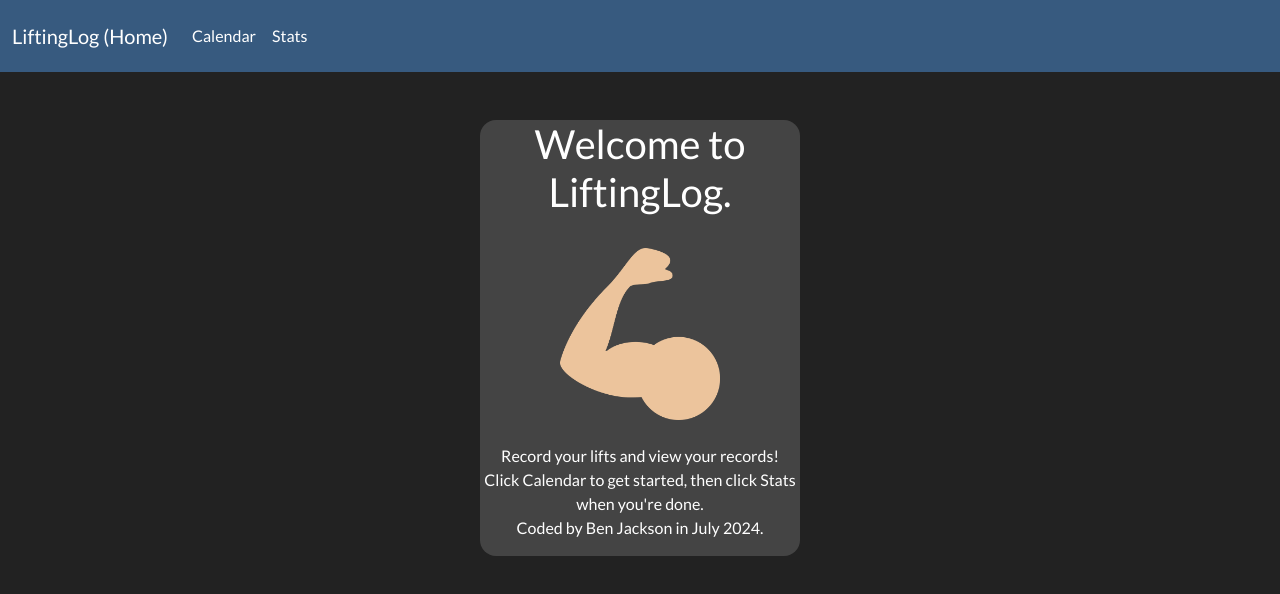
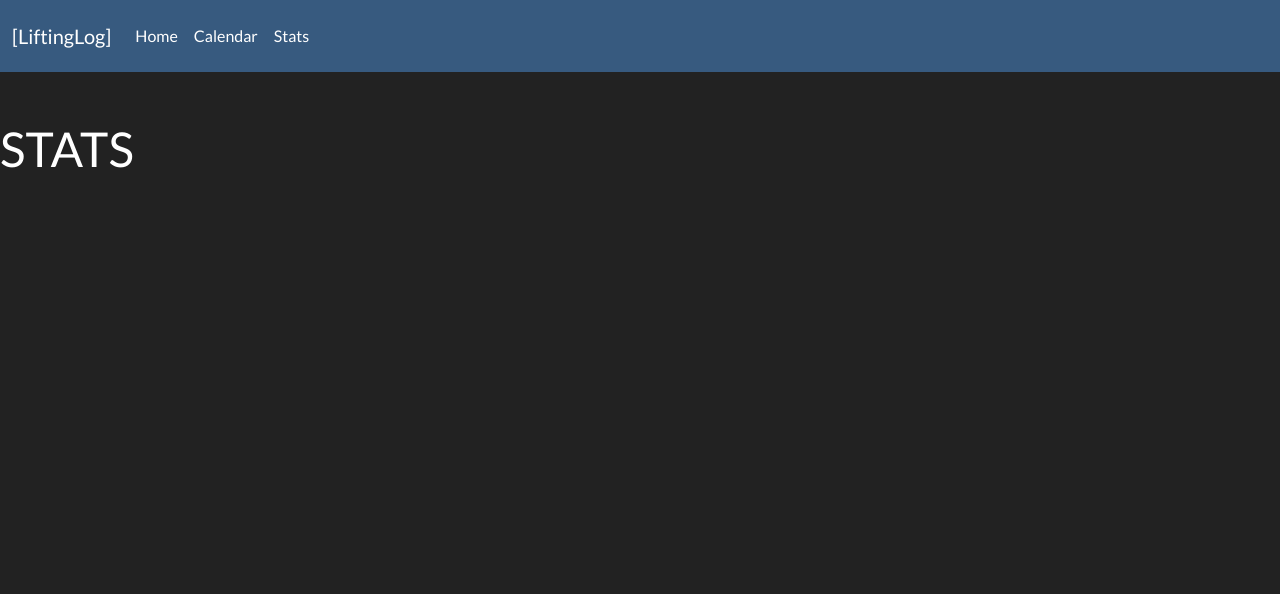
Before and after one commit to benjack795/LiftingLog, a React (Vite) app in the folder client/: page /stats in a window 1280 px wide. Shown: the top 594 px of the page. Built offline with nearby package versions, Linux system fonts and the light colour scheme.

Commit message:
v0.2.0 Added Routing

```diff
--- a/client/package.json
+++ b/client/package.json
@@ -14,7 +14,9 @@
     "bootstrap": "^5.3.3",
     "react": "^18.3.1",
     "react-dom": "^18.3.1",
-    "react-helmet": "^6.1.0"
+    "react-helmet": "^6.1.0",
+    "react-router-dom": "^6.25.1",
+    "styled-components": "^6.1.12"
   },
   "devDependencies": {
     "@types/react": "^18.3.3",
--- a/client/src/App.tsx
+++ b/client/src/App.tsx
@@ -1,38 +1,21 @@
 import "./assets/BootswatchTheme.css";
+import HelmetNav from './components/HelmetNav';
 import HomeInfo from './components/HomeInfo';
-import {Helmet} from "react-helmet";
-import favicon from './assets/dumbbell-solid.svg'
+import Calendar from './components/Calendar';
+import Stats from './components/Stats';
+import { BrowserRouter,  Routes,  Route} from "react-router-dom";
 
 function App() {
   return (
-    <div className='App'>
-
-        <Helmet>
-            <meta charSet="utf-8" />
-            <title>LiftingLog</title>
-            <link rel="icon" type="image/x-icon" href={favicon} />
-        </Helmet>
-
-        <nav className="navbar navbar-expand-lg bg-primary" data-bs-theme="dark">
-          <div className="container-fluid">
-            <a className="navbar-brand" href="#">LiftingLog (Home)</a>
-            <div className="collapse navbar-collapse" id="navbarColor01">
-              <ul className="navbar-nav me-auto">
-                <li className="nav-item">
-                  <a className="nav-link active" href="#">Calendar</a>
-                </li>
-                <li className="nav-item">
-                  <a className="nav-link active" href="#">Stats</a>
-                </li>
-              </ul>
-            </div>
-          </div>
-        </nav>
-
-        <br/><br/>
-        <HomeInfo />
-
-    </div>
+    <BrowserRouter>
+      <Routes>
+        <Route path="/" element={<HelmetNav />}>
+          <Route index element={<HomeInfo />} />
+          <Route path="calendar" element={<Calendar />} />
+          <Route path="stats" element={<Stats />} />
+        </Route>
+      </Routes>
+    </BrowserRouter>
   )
 }
 
--- /dev/null
+++ b/client/src/components/Calendar.tsx
@@ -0,0 +1,12 @@
+import '../assets/BootswatchTheme.css';
+
+const Calendar = () => {
+    return (
+        <>
+            <br/><br/>
+            <h1>CALENDAR</h1>
+        </>
+    )
+}
+
+export default Calendar;
--- /dev/null
+++ b/client/src/components/HelmetNav.tsx
@@ -0,0 +1,39 @@
+import { Helmet } from 'react-helmet';
+import '../assets/BootswatchTheme.css';
+import favicon from '../assets/dumbbell-solid.svg';
+import { Outlet, Link } from 'react-router-dom';
+
+const HelmetNav = () => {
+    return (
+        <>
+            <Helmet>
+                <meta charSet="utf-8" />
+                <title>LiftingLog</title>
+                <link rel="icon" type="image/x-icon" href={favicon} />
+            </Helmet>
+
+            <nav className="navbar navbar-expand-lg bg-primary" data-bs-theme="dark">
+                <div className="container-fluid">
+                <a className="navbar-brand">[LiftingLog]</a>
+                <div className="collapse navbar-collapse" id="navbarColor01">
+                    <ul className="navbar-nav me-auto">
+                    <li className="nav-item">
+                        <Link className="nav-link active" to="/">Home</Link>
+                    </li>
+                    <li className="nav-item">
+                        <Link className="nav-link active" to="/calendar">Calendar</Link>
+                    </li>
+                    <li className="nav-item">
+                        <Link className="nav-link active" to="/stats">Stats</Link>
+                    </li>
+                    </ul>
+                </div>
+                </div>
+            </nav>
+
+            <Outlet/>
+        </>
+    )
+}
+
+export default HelmetNav;
--- a/client/src/components/HomeInfo.tsx
+++ b/client/src/components/HomeInfo.tsx
@@ -3,6 +3,8 @@ import musclearm from '../assets/muscle-arm.png';
 
 const HomeInfo = () => {
     return (
+       <>
+        <br/><br/>
         <div className='d-flex justify-content-center'>
           <div className='bg-secondary w-25 rounded-4'>
             <h2 className='text-center'>Welcome to LiftingLog.</h2>
@@ -14,6 +16,7 @@ const HomeInfo = () => {
             <p className='text-center'>Record your lifts and view your records! <br/> Click Calendar to get started, then click Stats when you're done. <br/> Coded by Ben Jackson in July 2024.</p>
           </div>
         </div>
+      </>
     )
 }
 
--- /dev/null
+++ b/client/src/components/Stats.tsx
@@ -0,0 +1,12 @@
+import '../assets/BootswatchTheme.css';
+
+const Stats = () => {
+    return (
+        <>
+            <br/><br/>
+            <h1>STATS</h1>
+        </>
+    )
+}
+
+export default Stats;
```
Also changed, not shown: 13 other files (tests, documents, lock files or other folders).
